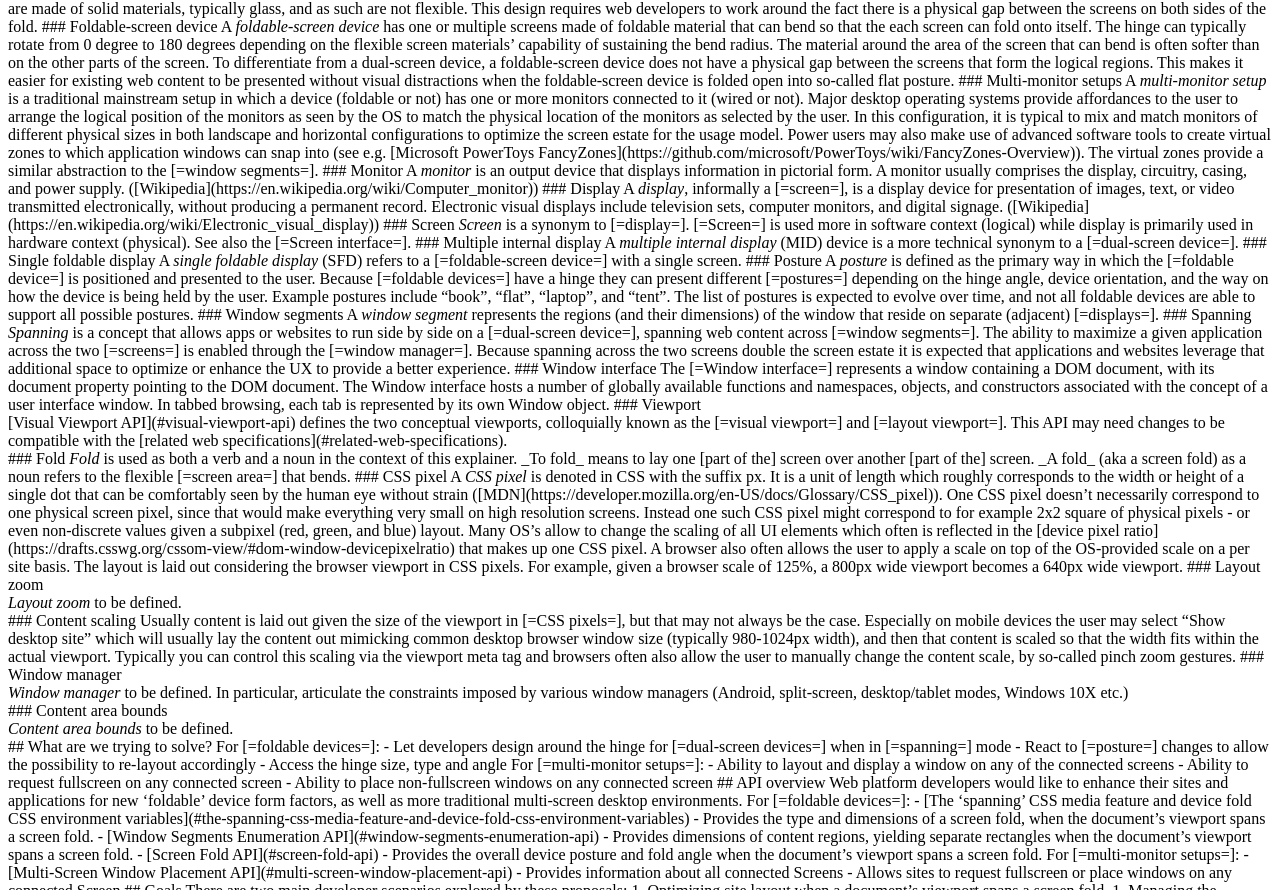
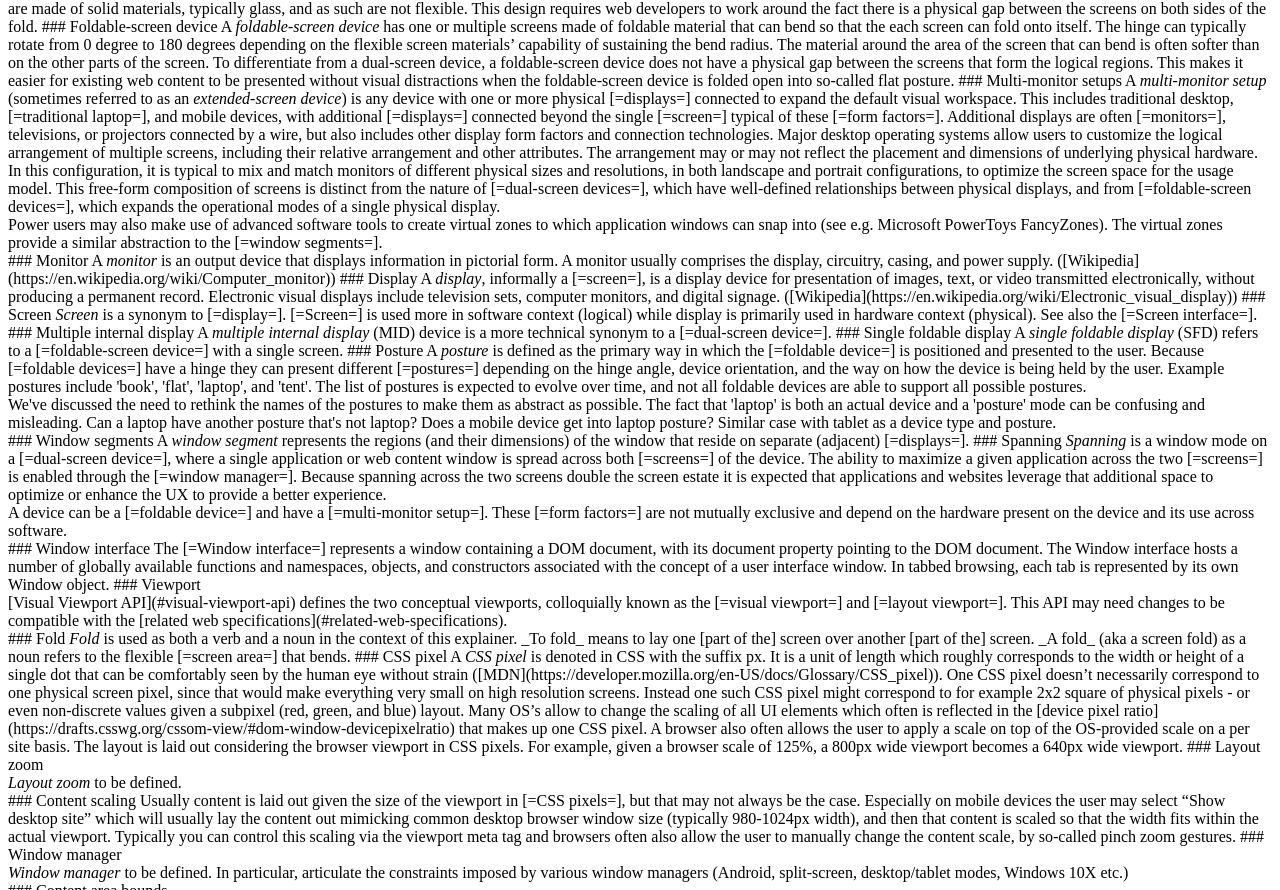
Before and after one commit to webscreens/form-factors, a plain HTML site: page index.html in a window 1280 px wide. Shown: the part 848-1738 px from the top of the page. Drawn offline with Linux system fonts and the light colour scheme.

Commit message:
Address review feedback

```diff
--- a/index.html
+++ b/index.html
@@ -66,7 +66,13 @@ A <dfn data-export="">foldable-screen device</dfn> has one or multiple screens m
 
 ### Multi-monitor setups
 
-A <dfn data-export="">multi-monitor setup</dfn> is a traditional mainstream setup in which a device (foldable or not) has one or more monitors connected to it (wired or not). Major desktop operating systems provide affordances to the user to arrange the logical position of the monitors as seen by the OS to match the physical location of the monitors as selected by the user. In this configuration, it is typical to mix and match monitors of different physical sizes in both landscape and horizontal configurations to optimize the screen estate for the usage model. Power users may also make use of advanced software tools to create virtual zones to which application windows can snap into (see e.g. [Microsoft PowerToys FancyZones](https://github.com/microsoft/PowerToys/wiki/FancyZones-Overview)). The virtual zones provide a similar abstraction to the [=window segments=].
+A <dfn data-export="">multi-monitor setup</dfn> (sometimes referred to as an <dfn data-export="">extended-screen device</dfn>) is any device with one or more physical [=displays=] connected to expand the default visual workspace. This includes traditional desktop, [=traditional laptop=], and mobile devices, with additional [=displays=] connected beyond the single [=screen=] typical of these [=form factors=]. Additional displays are often [=monitors=], televisions, or projectors connected by a wire, but also includes other display form factors and connection technologies.
+
+Major desktop operating systems allow users to customize the logical arrangement of multiple screens, including their relative arrangement and other attributes. The arrangement may or may not reflect the placement and dimensions of underlying physical hardware. In this configuration, it is typical to mix and match monitors of different physical sizes and resolutions, in both landscape and portrait configurations, to optimize the screen space for the usage model. This free-form composition of screens is distinct from the nature of [=dual-screen devices=], which have well-defined relationships between physical displays, and from [=foldable-screen devices=], which expands the operational modes of a single physical display.
+
+<div class="note">
+Power users may also make use of advanced software tools to create virtual zones to which application windows can snap into (see e.g. Microsoft PowerToys FancyZones). The virtual zones provide a similar abstraction to the [=window segments=].
+</div>
 
 ### Monitor
 
@@ -90,7 +96,11 @@ A <dfn>single foldable display</dfn> (SFD) refers to a [=foldable-screen device=
 
 ### Posture
 
-A <dfn>posture</dfn> is defined as the primary way in which the [=foldable device=] is positioned and presented to the user. Because [=foldable devices=] have a hinge they can present different [=postures=] depending on the hinge angle, device orientation, and the way on how the device is being held by the user. Example postures include “book”, “flat”, “laptop”, and “tent”. The list of postures is expected to evolve over time, and not all foldable devices are able to support all possible postures.
+A <dfn>posture</dfn> is defined as the primary way in which the [=foldable device=] is positioned and presented to the user. Because [=foldable devices=] have a hinge they can present different [=postures=] depending on the hinge angle, device orientation, and the way on how the device is being held by the user. Example postures include 'book', 'flat', 'laptop', and 'tent'. The list of postures is expected to evolve over time, and not all foldable devices are able to support all possible postures.
+
+<div class="issue">
+We've discussed the need to rethink the names of the postures to make them as abstract as possible. The fact that 'laptop' is both an actual device and a 'posture' mode can be confusing and misleading. Can a laptop have another posture that's not laptop? Does a mobile device get into laptop posture? Similar case with tablet as a device type and posture.
+</div>
 
 ### Window segments
 
@@ -98,7 +108,11 @@ A <dfn>window segment</dfn> represents the regions (and their dimensions) of the
 
 ### Spanning
 
-<dfn>Spanning</dfn> is a concept that allows apps or websites to run side by side on a [=dual-screen device=], spanning web content across [=window segments=]. The ability to maximize a given application across the two [=screens=] is enabled through the [=window manager=]. Because spanning across the two screens double the screen estate it is expected that applications and websites leverage that additional space to optimize or enhance the UX to provide a better experience.
+<dfn>Spanning</dfn> is a window mode on a [=dual-screen device=], where a single application or web content window is spread across both [=screens=] of the device. The ability to maximize a given application across the two [=screens=] is enabled through the [=window manager=]. Because spanning across the two screens double the screen estate it is expected that applications and websites leverage that additional space to optimize or enhance the UX to provide a better experience.
+
+<div class="note">
+A device can be a [=foldable device=] and have a [=multi-monitor setup=]. These [=form factors=] are not mutually exclusive and depend on the hardware present on the device and its use across software.
+</div>
 
 ### Window interface
 
```
